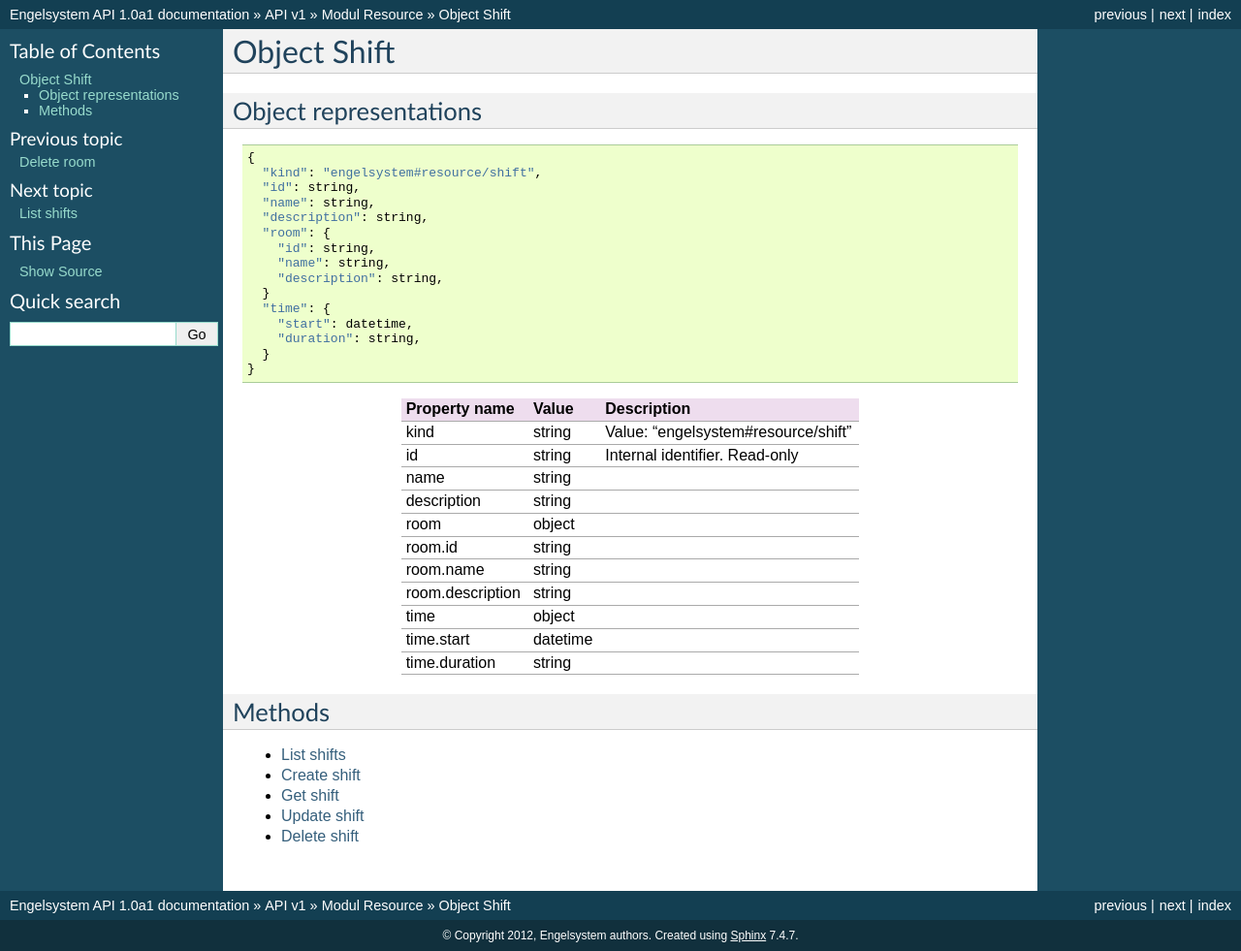
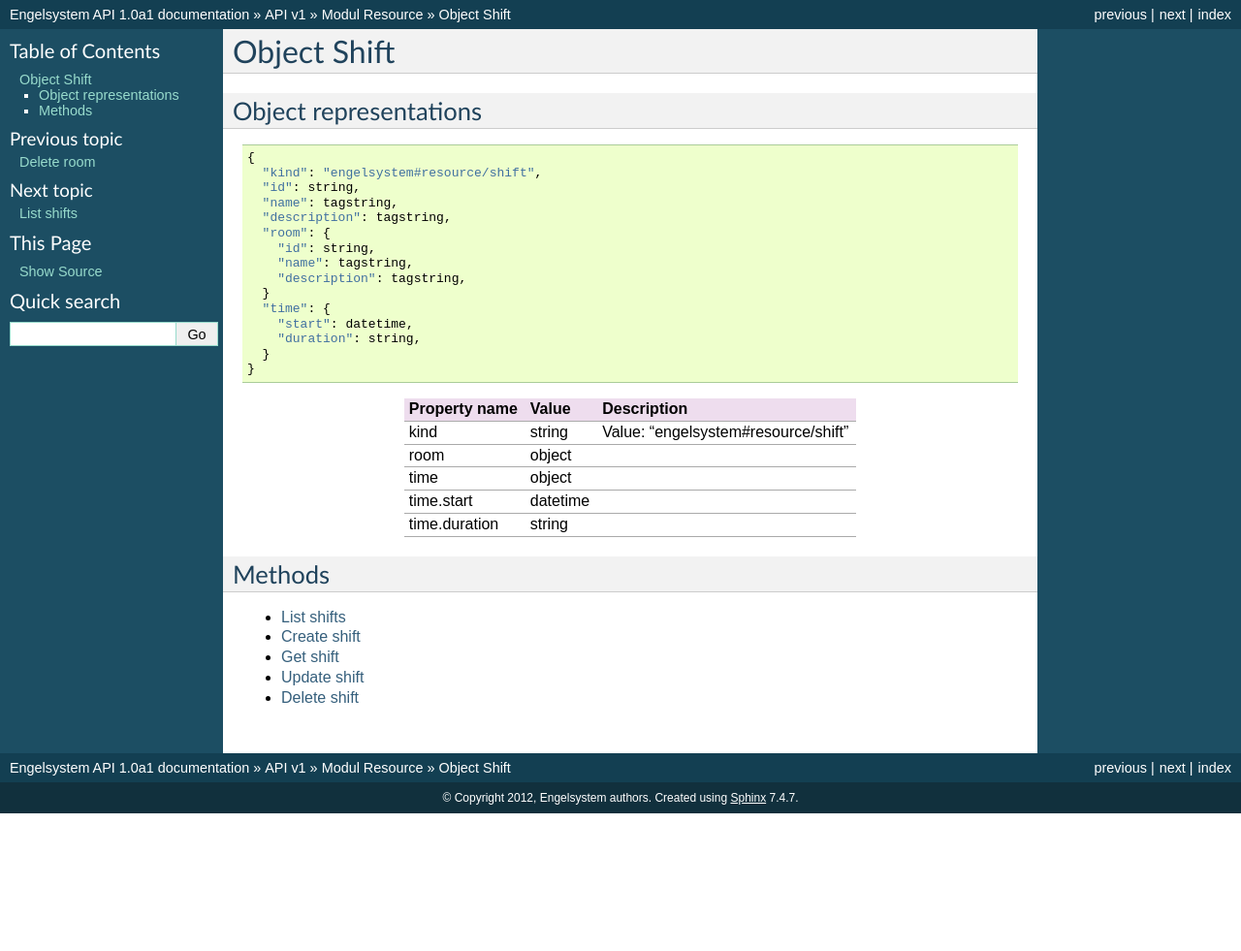
Before and after one commit to cookieBerlin/engelsystem-api, a Sphinx documentation site: the page built from doc/api/v1/resource/shift/index.rst, in a window 1280 px wide. Shown: the whole page at 97% size. Built offline with Sphinx 7.4.7, drawn with Linux system fonts in a browser that asks for light colours; after the commit the page ends 900 px from its top, so only the background shows below that.

Commit message:
Update shift object

```diff
--- a/doc/api/v1/resource/shift/index.rst
+++ b/doc/api/v1/resource/shift/index.rst
@@ -9,12 +9,12 @@ Object representations
   {
     "kind": "engelsystem#resource/shift",
     "id": string,
-    "name": string,
-    "description": string,
+    "name": tagstring,
+    "description": tagstring,
     "room": {
       "id": string,
-      "name": string,
-      "description": string,
+      "name": tagstring,
+      "description": tagstring,
     }
     "time": {
       "start": datetime,
@@ -26,13 +26,7 @@ Object representations
 Property name           Value     Description
 ======================= ========= ===================================
 kind                    string    Value: "engelsystem#resource/shift"
-id                      string    Internal identifier. Read-only
-name                    string
-description             string
 room                    object
-room.id                 string
-room.name               string
-room.description        string
 time                    object
 time.start              datetime
 time.duration           string
```
